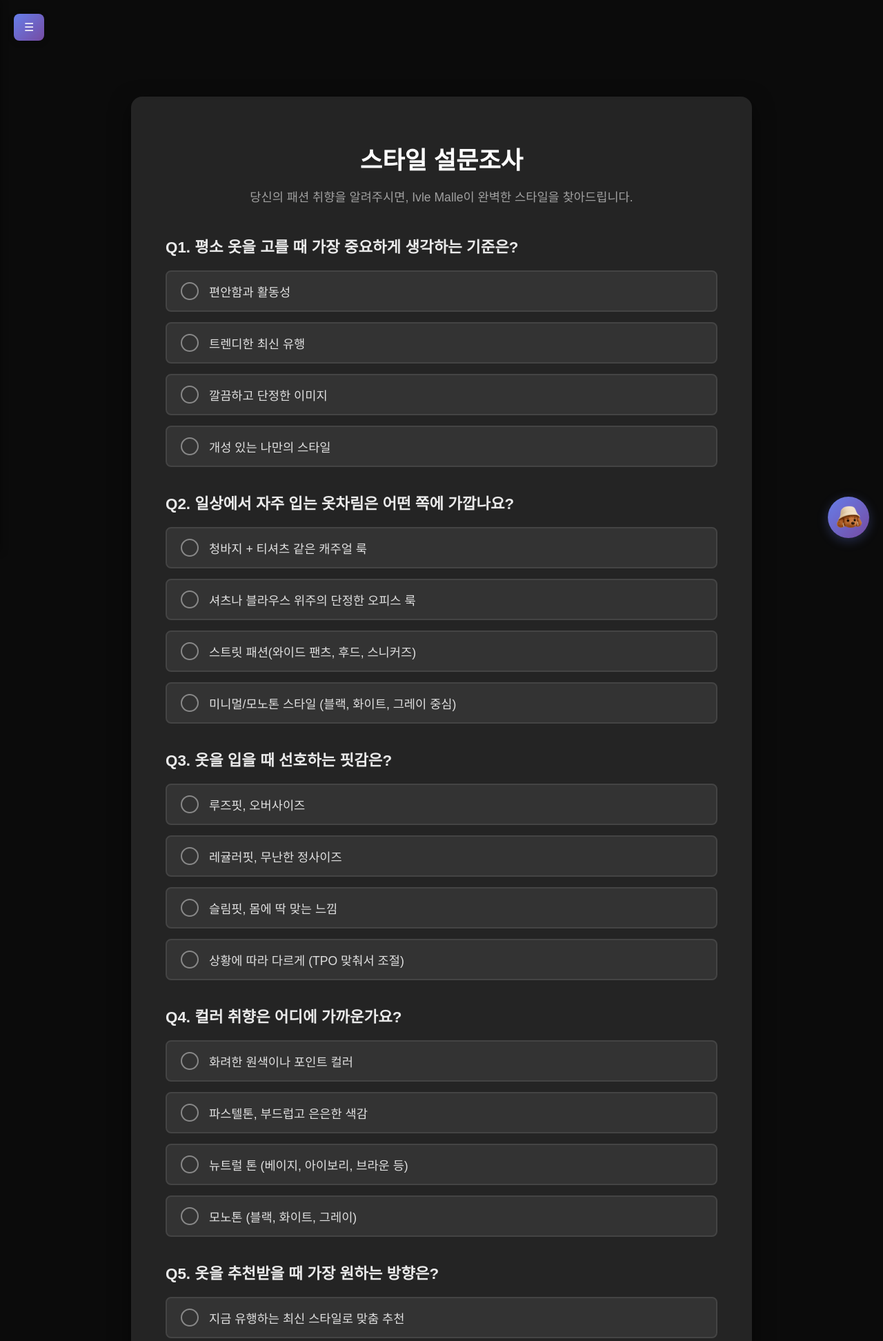
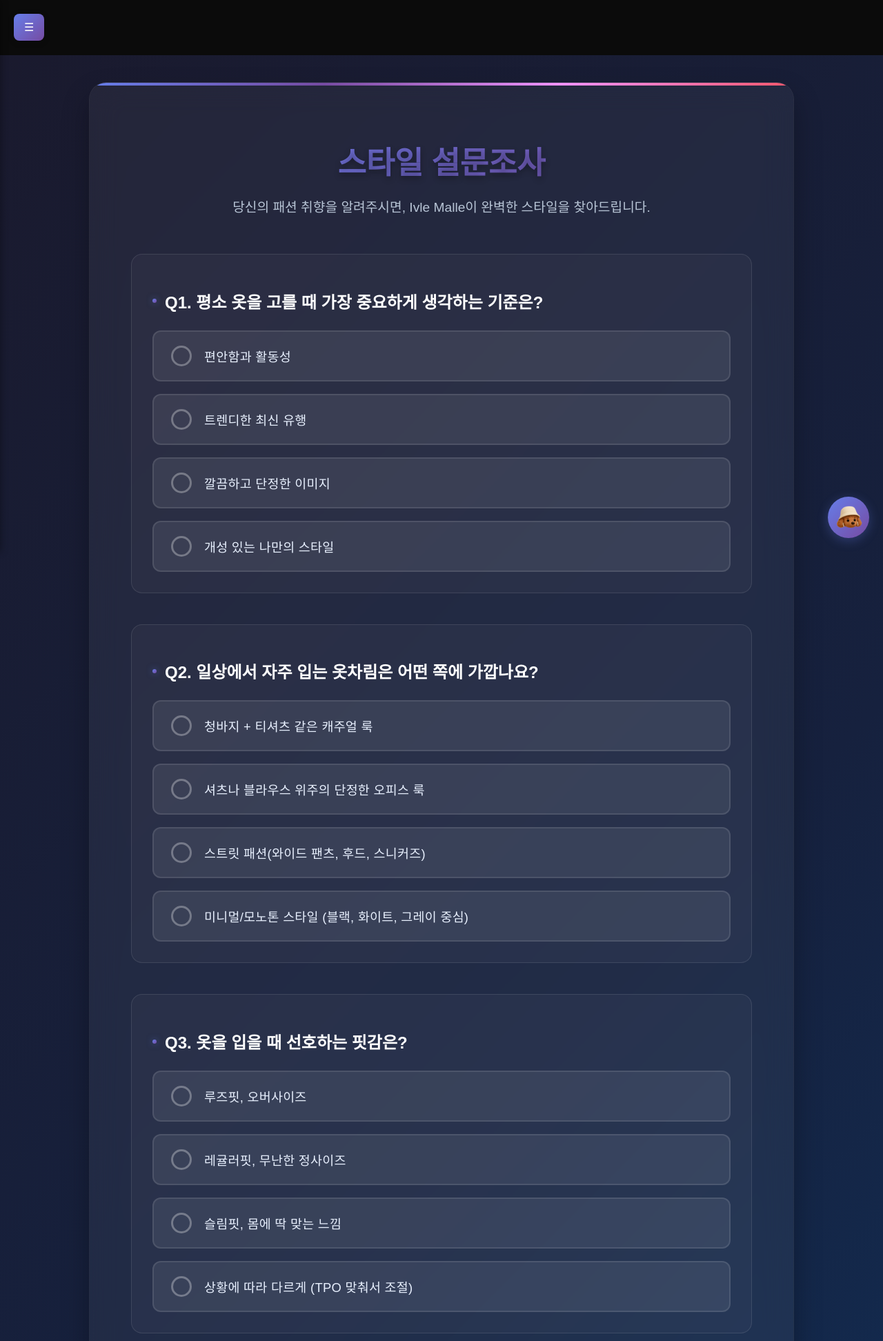
Before and after one commit to SKNETWORKS-FAMILY-AICAMP/SKN13-FINAL-2TEAM, a FastAPI app: page /survey/ in a window 1280 px wide. Shown: the top 1944 px of the page at 69% size. Run offline with FastAPI, Linux system fonts and the light colour scheme; the visitor is signed in with stand-in values (Sample User, id 1); parts of the project's set-up code (start-up, migrations or seed data) failed here and were passed over; some libraries are stand-ins or nearby versions; some web fonts are replaced.

Commit message:
[성의] survey fix
설문조사 페이지 ui 개선

```diff
--- a/FAST_API/templates/base.html
+++ b/FAST_API/templates/base.html
@@ -8,7 +8,6 @@
     <link rel="stylesheet" href="{{ url_for('static', path='css/home.css') }}">
     <link rel="stylesheet" href="{{ url_for('static', path='css/login.css') }}">
     <link rel="stylesheet" href="{{ url_for('static', path='css/signup.css') }}">
-    <link rel="stylesheet" href="{{ url_for('static', path='css/survey.css') }}">
     <link rel="stylesheet" href="{{ url_for('static', path='css/preference.css') }}">
     <link rel="stylesheet" href="{{ url_for('static', path='css/chatbot.css') }}">
     <link rel="stylesheet" href="{{ url_for('static', path='css/mypage.css') }}">
--- a/FAST_API/templates/survey/survey.html
+++ b/FAST_API/templates/survey/survey.html
@@ -1,4 +1,3 @@
-
 {% extends "base.html" %}
 
 {% block head %}
@@ -8,74 +7,144 @@
         justify-content: center;
         align-items: center;
         width: 100%;
-        padding: 60px 20px;
-        min-height: calc(100vh - 150px);
+        padding: 40px 20px;
+        min-height: calc(100vh - 120px);
         box-sizing: border-box;
+        background: linear-gradient(135deg, #1a1a2e 0%, #16213e 50%, #0f3460 100%);
     }
 
     .survey-form-container {
         width: 100%;
-        max-width: 800px;
-        background: #242424;
-        padding: 40px 50px;
-        border-radius: 16px;
-        box-shadow: 0 10px 30px rgba(0,0,0,0.5);
-        animation: fadeIn 0.8s ease-out;
+        max-width: 900px;
+        background: rgba(255, 255, 255, 0.05);
+        backdrop-filter: blur(20px);
+        padding: 50px 60px;
+        border-radius: 24px;
+        box-shadow:
+            0 20px 40px rgba(0,0,0,0.3),
+            0 0 0 1px rgba(255,255,255,0.1);
+        animation: fadeInUp 1s ease-out;
         color: #e0e0e0;
+        position: relative;
+        overflow: hidden;
     }
 
-    @keyframes fadeIn {
-        from { opacity: 0; transform: translateY(20px); }
-        to { opacity: 1; transform: translateY(0); }
+    .survey-form-container::before {
+        content: '';
+        position: absolute;
+        top: 0;
+        left: 0;
+        right: 0;
+        height: 4px;
+        background: linear-gradient(90deg, #667eea, #764ba2, #f093fb, #f5576c);
+        border-radius: 24px 24px 0 0;
+    }
+
+    @keyframes fadeInUp {
+        from {
+            opacity: 0;
+            transform: translateY(40px) scale(0.95);
+        }
+        to {
+            opacity: 1;
+            transform: translateY(0) scale(1);
+        }
     }
 
     .survey-form-container h1 {
-        font-size: 2.2rem;
-        font-weight: 700;
-        margin-bottom: 15px;
+        font-size: 2.8rem;
+        font-weight: 800;
+        margin-bottom: 20px;
         color: #fff;
         text-align: center;
+        background: linear-gradient(135deg, #667eea, #764ba2);
+        -webkit-background-clip: text;
+        -webkit-text-fill-color: transparent;
+        background-clip: text;
+        text-shadow: 0 4px 8px rgba(0,0,0,0.3);
     }
 
     .survey-form-container p {
-        font-size: 1.1rem;
-        color: #a0a0a0;
-        margin-bottom: 40px;
+        font-size: 1.2rem;
+        color: #b8c5d6;
+        margin-bottom: 50px;
         text-align: center;
-        line-height: 1.6;
+        line-height: 1.7;
+        font-weight: 300;
     }
 
     .question-block {
-        margin-bottom: 35px;
+        margin-bottom: 45px;
         text-align: left;
+        background: rgba(255, 255, 255, 0.03);
+        padding: 30px;
+        border-radius: 16px;
+        border: 1px solid rgba(255, 255, 255, 0.1);
+        transition: all 0.3s ease;
+    }
+
+    .question-block:hover {
+        background: rgba(255, 255, 255, 0.05);
+        transform: translateY(-2px);
     }
 
     .question-block h2 {
-        font-size: 1.4rem;
-        font-weight: 600;
-        color: #eaeaea;
-        margin-bottom: 20px;
+        font-size: 1.5rem;
+        font-weight: 700;
+        color: #fff;
+        margin-bottom: 25px;
+        display: flex;
+        align-items: center;
+        gap: 12px;
+    }
+
+    .question-block h2::before {
+        content: '';
+        width: 6px;
+        height: 6px;
+        background: linear-gradient(135deg, #667eea, #764ba2);
+        border-radius: 50%;
+        box-shadow: 0 0 10px rgba(102, 126, 234, 0.5);
     }
 
     .options-list {
         display: flex;
         flex-direction: column;
-        gap: 15px;
+        gap: 18px;
     }
 
     .radio-label {
         display: flex;
         align-items: center;
-        background: #333;
-        padding: 15px 20px;
-        border-radius: 8px;
+        background: rgba(255, 255, 255, 0.08);
+        padding: 20px 25px;
+        border-radius: 12px;
         cursor: pointer;
-        transition: background 0.3s ease, border-color 0.3s ease;
-        border: 2px solid #444;
+        transition: all 0.3s cubic-bezier(0.4, 0, 0.2, 1);
+        border: 2px solid rgba(255, 255, 255, 0.1);
+        position: relative;
+        overflow: hidden;
+    }
+
+    .radio-label::before {
+        content: '';
+        position: absolute;
+        top: 0;
+        left: -100%;
+        width: 100%;
+        height: 100%;
+        background: linear-gradient(90deg, transparent, rgba(255,255,255,0.1), transparent);
+        transition: left 0.5s ease;
+    }
+
+    .radio-label:hover::before {
+        left: 100%;
     }
 
     .radio-label:hover {
-        background: #404040;
+        background: rgba(255, 255, 255, 0.12);
+        border-color: rgba(102, 126, 234, 0.3);
+        transform: translateX(5px);
     }
 
     .radio-label input[type="radio"] {
@@ -83,59 +152,129 @@
     }
 
     .radio-label .custom-radio {
-        width: 22px;
-        height: 22px;
-        border: 2px solid #888;
+        width: 24px;
+        height: 24px;
+        border: 3px solid rgba(255, 255, 255, 0.3);
         border-radius: 50%;
-        margin-right: 15px;
+        margin-right: 18px;
         display: flex;
         justify-content: center;
         align-items: center;
-        transition: all 0.3s ease;
+        transition: all 0.3s cubic-bezier(0.4, 0, 0.2, 1);
+        position: relative;
+    }
+
+    .radio-label .custom-radio::after {
+        content: '';
+        position: absolute;
+        width: 100%;
+        height: 100%;
+        border-radius: 50%;
+        background: linear-gradient(135deg, #667eea, #764ba2);
+        transform: scale(0);
+        transition: transform 0.3s cubic-bezier(0.4, 0, 0.2, 1);
     }
 
     .radio-label .custom-radio .checkmark {
-        width: 12px;
-        height: 12px;
-        background-color: #fff;
-        border-radius: 50%;
-        transform: scale(0);
-        transition: transform 0.2s ease-in-out;
+        display: none;
     }
 
     .radio-label input[type="radio"]:checked + .custom-radio {
         border-color: #667eea;
+        box-shadow: 0 0 20px rgba(102, 126, 234, 0.4);
     }
 
-    .radio-label input[type="radio"]:checked + .custom-radio .checkmark {
+    .radio-label input[type="radio"]:checked + .custom-radio::after {
         transform: scale(1);
     }
 
     .radio-label.selected {
         border-color: #667eea;
-        background: #3a3a5a;
+        background: rgba(102, 126, 234, 0.15);
+        box-shadow: 0 8px 25px rgba(102, 126, 234, 0.2);
     }
 
     .radio-label span {
-        font-size: 1.1rem;
+        font-size: 1.15rem;
         font-weight: 500;
-        color: #e0e0e0;
+        color: #e8f0fe;
+        letter-spacing: 0.3px;
     }
 
     .submit-survey-button-new {
         width: 100%;
-        padding: 15px 40px;
-        font-size: 1.2rem;
-        font-weight: 600;
+        padding: 18px 40px;
+        font-size: 1.3rem;
+        font-weight: 700;
         color: white;
-        background: linear-gradient(135deg, #667eea, #764ba2);
+        background: linear-gradient(135deg, #667eea 0%, #764ba2 50%, #f093fb 100%);
         border: none;
-        border-radius: 8px;
+        border-radius: 12px;
         cursor: pointer;
-        transition: all 0.3s ease;
-        margin-top: 20px;
+        transition: all 0.3s cubic-bezier(0.4, 0, 0.2, 1);
+        margin-top: 30px;
+        position: relative;
+        overflow: hidden;
+        text-transform: uppercase;
+        letter-spacing: 1px;
+        box-shadow: 0 10px 30px rgba(102, 126, 234, 0.3);
     }
 
+    .submit-survey-button-new::before {
+        content: '';
+        position: absolute;
+        top: 0;
+        left: -100%;
+        width: 100%;
+        height: 100%;
+        background: linear-gradient(90deg, transparent, rgba(255,255,255,0.2), transparent);
+        transition: left 0.5s ease;
+    }
+
+    .submit-survey-button-new:hover::before {
+        left: 100%;
+    }
+
+    .submit-survey-button-new:hover {
+        transform: translateY(-3px);
+        box-shadow: 0 15px 40px rgba(102, 126, 234, 0.4);
+    }
+
+    .submit-survey-button-new:active {
+        transform: translateY(-1px);
+    }
+
+    /* 반응형 디자인 */
+    @media (max-width: 768px) {
+        .survey-page-wrapper {
+            padding: 20px 15px;
+        }
+
+        .survey-form-container {
+            padding: 30px 25px;
+            border-radius: 20px;
+        }
+
+        .survey-form-container h1 {
+            font-size: 2.2rem;
+        }
+
+        .question-block {
+            padding: 20px;
+        }
+
+        .question-block h2 {
+            font-size: 1.3rem;
+        }
+
+        .radio-label {
+            padding: 15px 20px;
+        }
+
+        .radio-label span {
+            font-size: 1.05rem;
+        }
+    }
 </style>
 {% endblock %}
 
```
Also changed, not shown: FAST_API/static/css/survey.css (deleted, +0 -85 lines).
